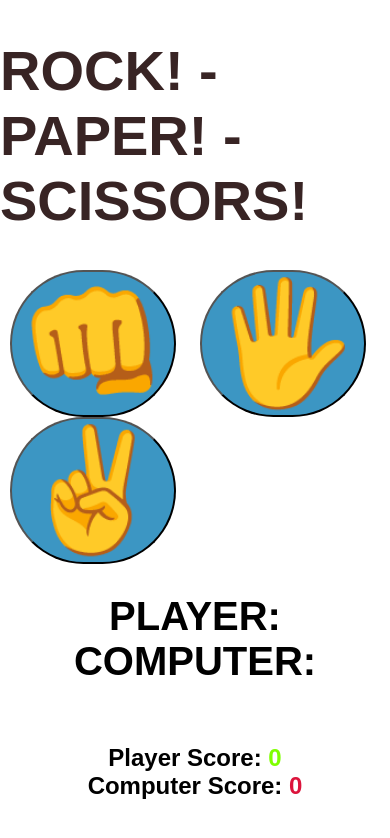
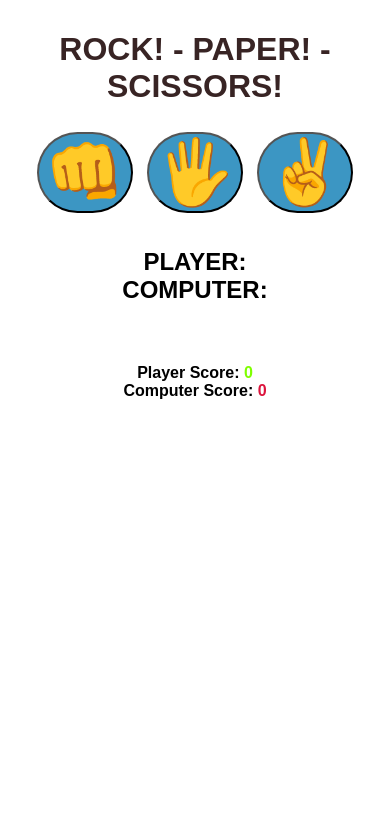
Before and after one commit to harish-xo-dot/Projects, a plain HTML site: page Rock Paper Scissor/index.html in a window 390 px wide. Drawn offline with Linux system fonts and the light colour scheme.

Commit message:
Update rps.css

```diff
--- a/Rock Paper Scissor/rps.css
+++ b/Rock Paper Scissor/rps.css
@@ -49,3 +49,62 @@ h1{
 .scoreDisplay{
     font-size: 1.5rem;
 }
+
+/*For mobile */
+
+/* General mobile-friendly styling */
+@media screen and (max-width: 768px) {
+    body {
+        padding: 10px;
+    }
+
+    h1 {
+        font-size: 2.5rem; /* Reduce title size for smaller screens */
+        text-align: center;
+    }
+
+    .choices button {
+        font-size: 5rem; /* Decrease button size */
+        min-width: 100px; /* Adjust button width */
+        margin: 5px; /* Reduce spacing between buttons */
+    }
+
+    #playerDisplay,
+    #computerDisplay {
+        font-size: 2rem; /* Adjust display text size */
+    }
+
+    #resultDisplay {
+        font-size: 3rem; /* Reduce result size */
+    }
+
+    .scoreDisplay {
+        font-size: 1.2rem; /* Smaller score text */
+        text-align: center;
+    }
+}
+
+/* Additional tweaks for very small screens (e.g., phones) */
+@media screen and (max-width: 480px) {
+    h1 {
+        font-size: 2rem;
+    }
+
+    .choices button {
+        font-size: 4rem;
+        min-width: 80px;
+    }
+
+    #playerDisplay,
+    #computerDisplay {
+        font-size: 1.5rem;
+    }
+
+    #resultDisplay {
+        font-size: 2.5rem;
+    }
+
+    .scoreDisplay {
+        font-size: 1rem;
+    }
+}
```
